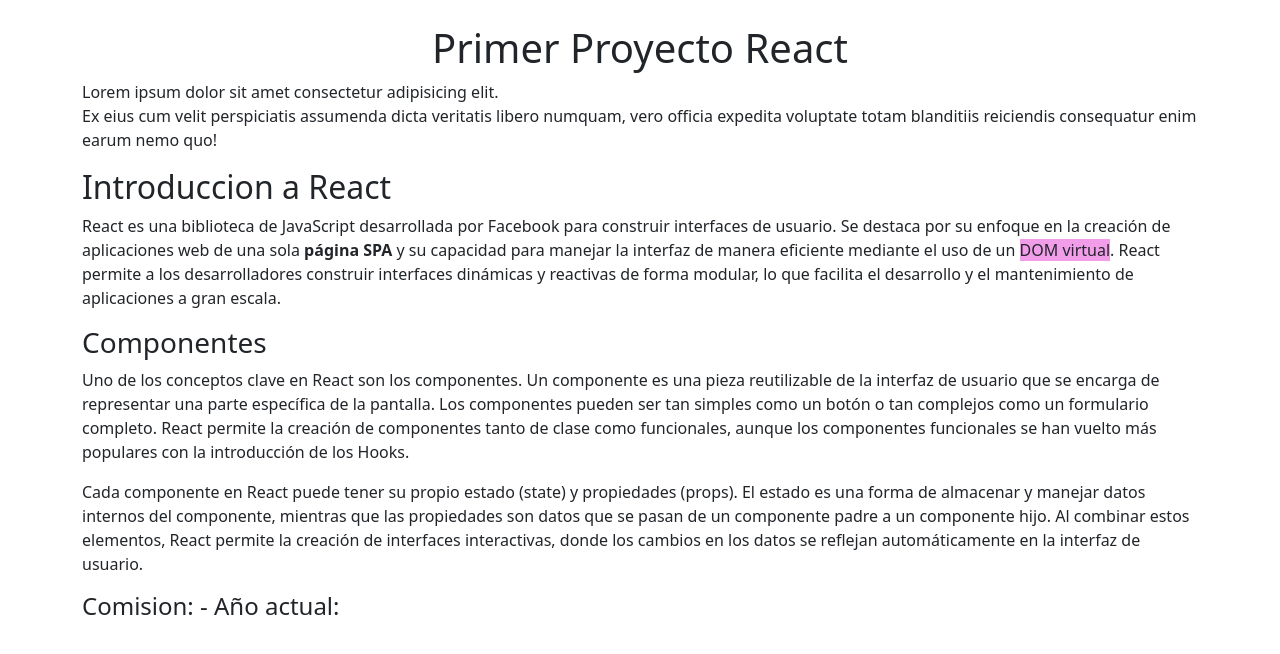
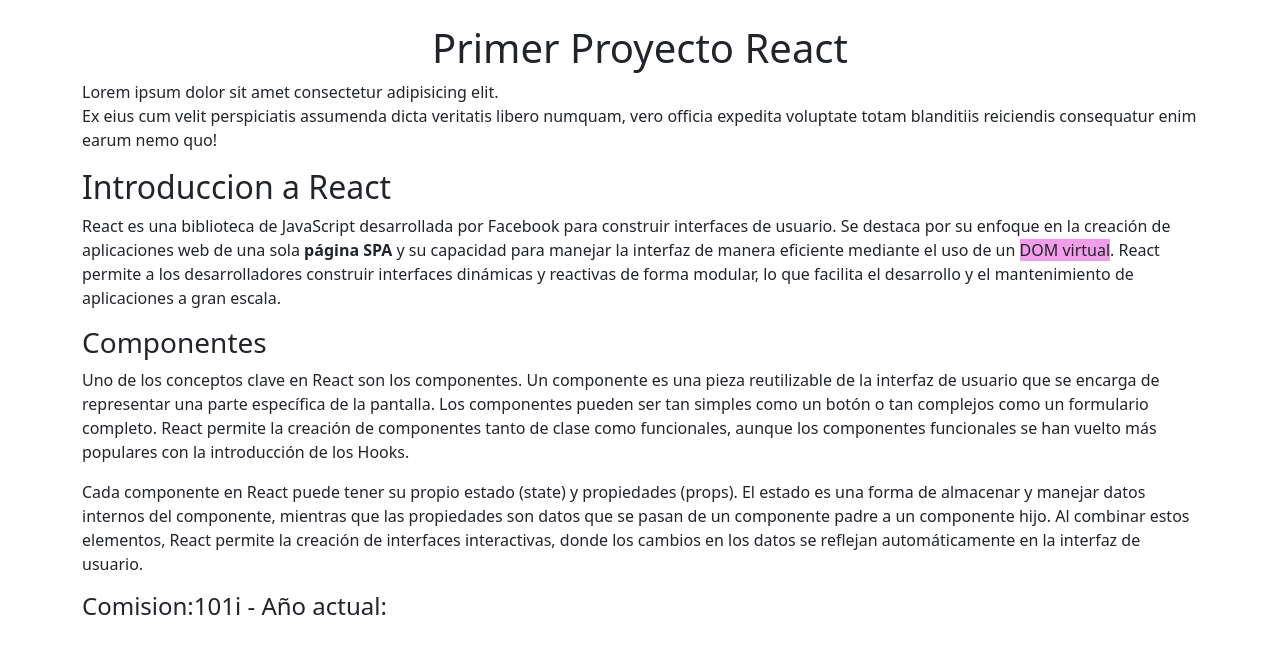
Before and after one commit to EugeSan-hub/contador, a React (Vite) app: page / in a window 1280 px wide. Shown: the top 654 px of the page. Built offline with nearby package versions, Linux system fonts and the light colour scheme.

Commit message:
enviamos un props de prueba

```diff
--- a/src/components/Informacion.jsx
+++ b/src/components/Informacion.jsx
@@ -17,7 +17,8 @@
         de forma modular, lo que facilita el desarrollo y el mantenimiento de
         aplicaciones a gran escala.
       </p>
-      <Teoria></Teoria>
+      {/* enviar un props */}
+      <Teoria comision='101i'></Teoria>
     </section>
   );
 };
--- a/src/components/Teoria.jsx
+++ b/src/components/Teoria.jsx
@@ -1,10 +1,10 @@
-const Teoria = () => {
+const Teoria = (props) => {
     return (
         <article>
             <h3>Componentes</h3>
             <p>Uno de los conceptos clave en React son los componentes. Un componente es una pieza reutilizable de la interfaz de usuario que se encarga de representar una parte específica de la pantalla. Los componentes pueden ser tan simples como un botón o tan complejos como un formulario completo. React permite la creación de componentes tanto de clase como funcionales, aunque los componentes funcionales se han vuelto más populares con la introducción de los Hooks.</p>
             <p>Cada componente en React puede tener su propio estado (state)  y propiedades (props). El estado es una forma de almacenar y manejar datos internos del componente, mientras que las propiedades son datos que se pasan de un componente padre a un componente hijo. Al combinar estos elementos, React permite la creación de interfaces interactivas, donde los cambios en los datos se reflejan automáticamente en la interfaz de usuario.</p>
-            <h4>Comision:  - Año actual:  </h4>
+            <h4>Comision:{props.comision}   - Año actual:  </h4>
         </article>
     );
 };
```
